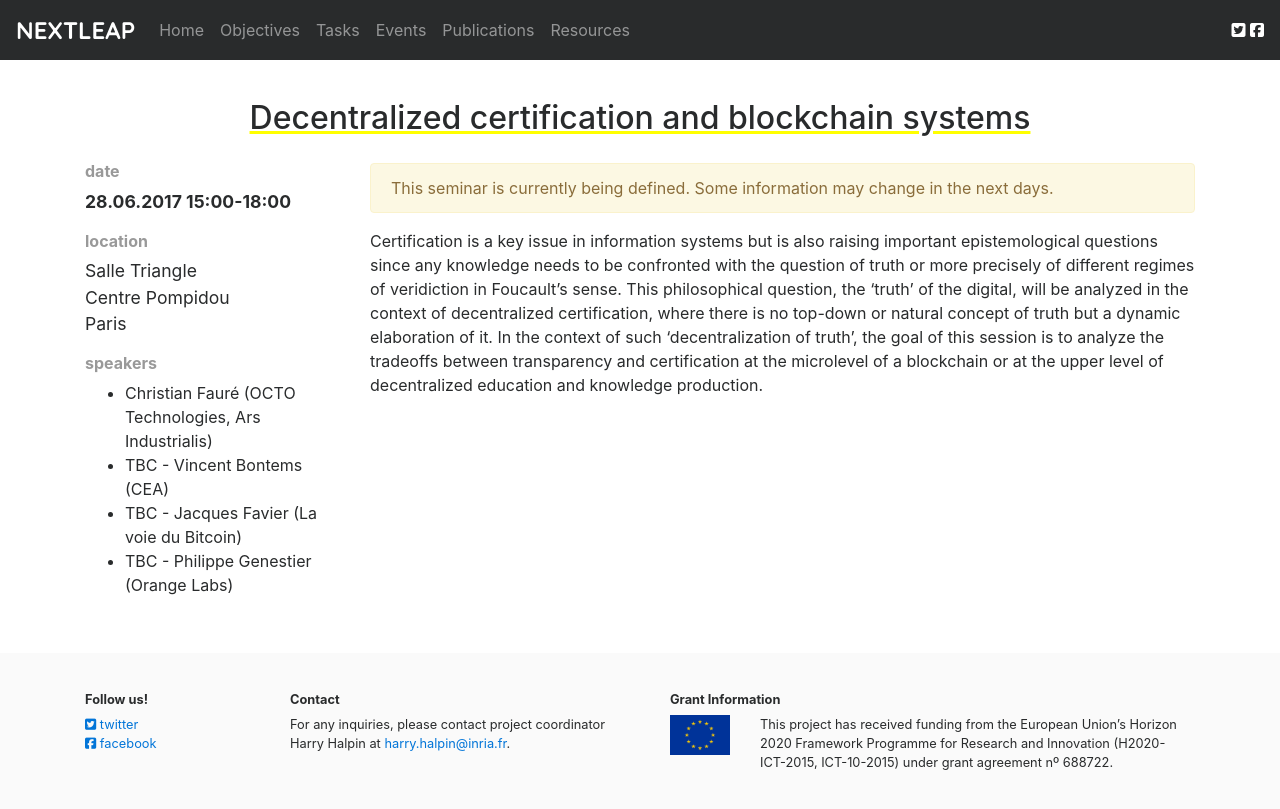
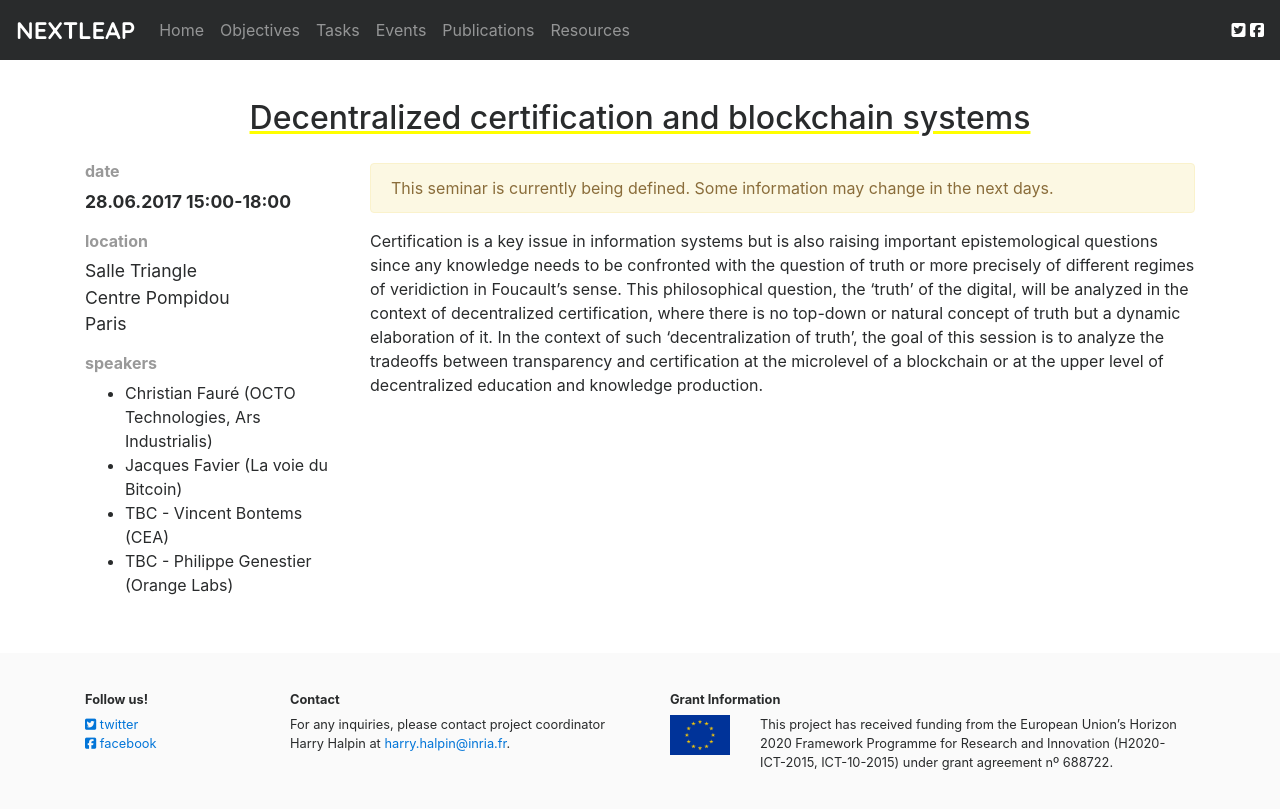
Before and after one commit to nextleap-project/nextleap-website, a Jekyll site: the page built from _seminars/2017-5.md, in a window 1280 px wide. Shown: the top 809 px of the page. Built offline with Jekyll 4.4.1, drawn with Linux system fonts in a browser that asks for light colours; nearby versions of some CDN libraries.

Commit message:
update of seminar speakers

```diff
--- a/_seminars/2017-5.md
+++ b/_seminars/2017-5.md
@@ -8,8 +8,8 @@ location: Salle Triangle <br> Centre Pompidou <br> Paris
 
 speakers:
 - Christian Fauré (OCTO Technologies, Ars Industrialis)
+- Jacques Favier (La voie du Bitcoin)
 - TBC - Vincent Bontems (CEA)
-- TBC - Jacques Favier (La voie du Bitcoin)
 - TBC - Philippe Genestier (Orange Labs)
 
 warning: This seminar is currently being defined. Some information may change in the next days.
```
